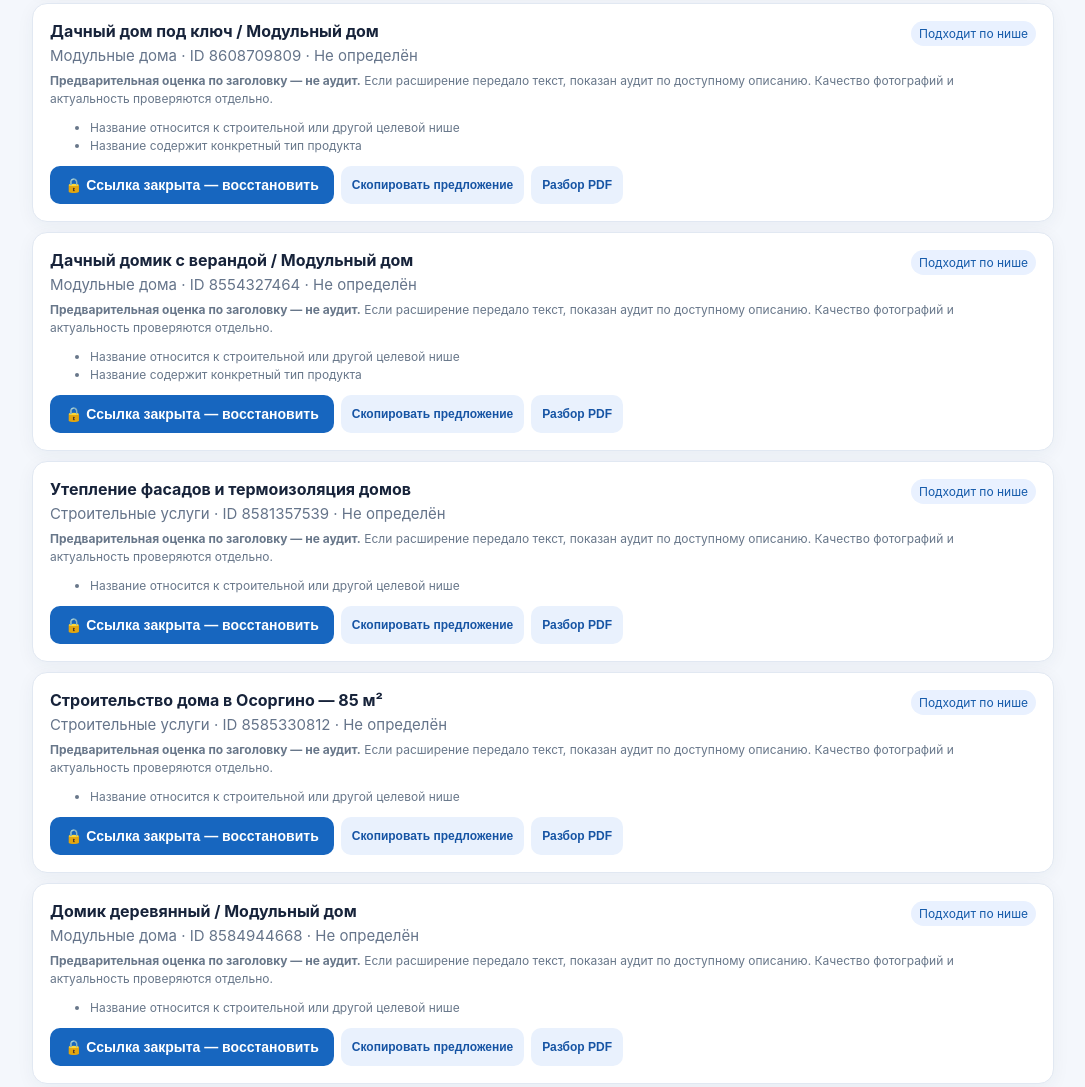
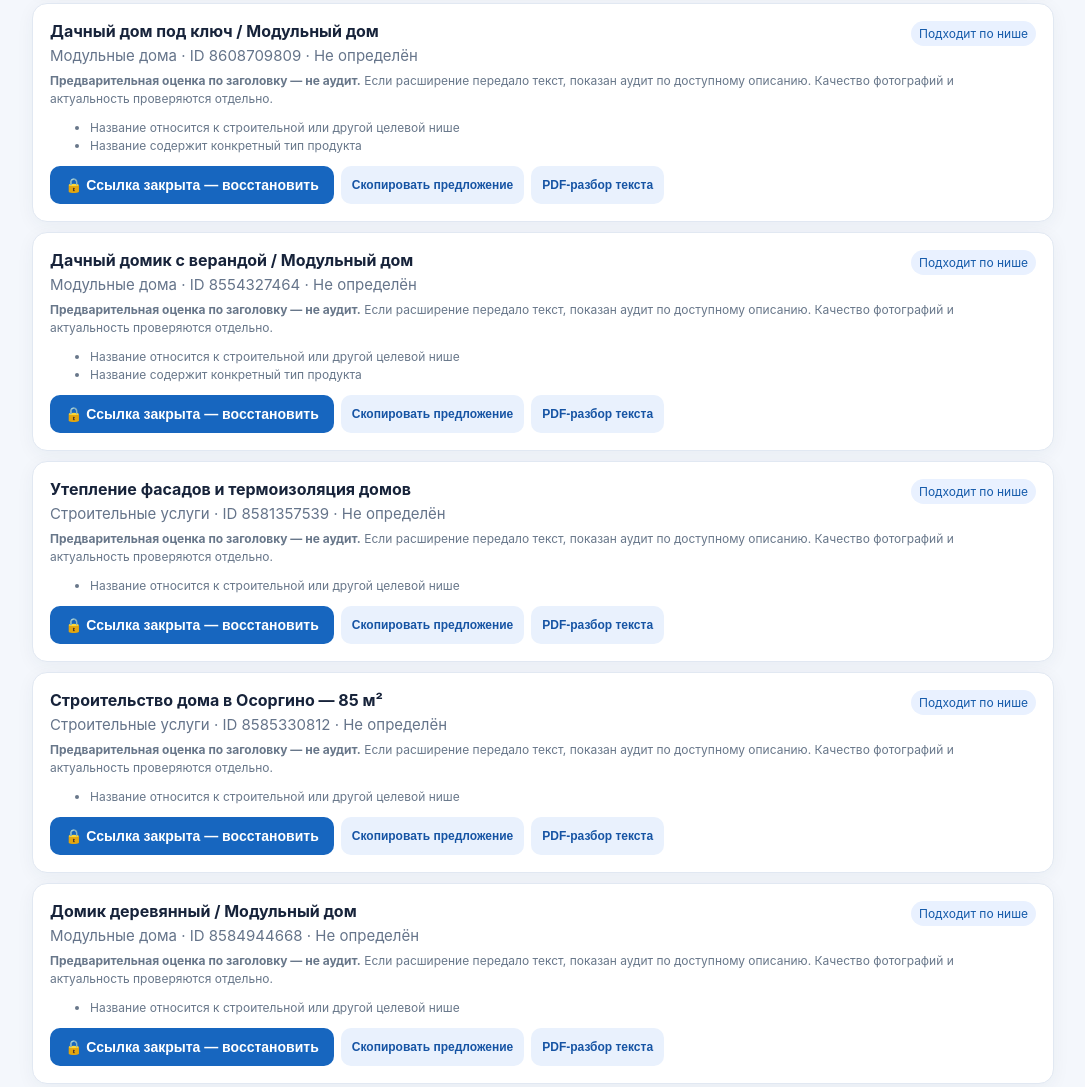
Before and after one commit to marbek1991-oss/avito-leads, a browser extension: page index.html in a window 1280 px wide. Shown: the part 970-2057 px from the top of the page, without its empty margins (97-1182 px from the left). Drawn offline with Linux system fonts and the light colour scheme.

Commit message:
Label PDF accurately as text-based analysis, not a full verified Avito audit

```diff
--- a/index.html
+++ b/index.html
@@ -558,7 +558,7 @@ function renderMailCandidates(){
   const reasons=assessment.reasons.map(reason=>'<li>'+esc(reason)+'</li>').join('');
   const audit=evidenceAudit(x);
   const auditHtml=x.auditDescription?'<div class="panel"><b>Аудит по предоставленным данным:</b> '+esc(audit.state)+(audit.issues.length?'<p><b>Возможные недостатки:</b> '+esc(audit.issues.join('; '))+'</p>':'<p>По проверенным признакам недостатков не обнаружено.</p>')+(audit.strengths.length?'<p><b>Подтверждено:</b> '+esc(audit.strengths.join('; '))+'</p>':'')+'</div>':'';
-  return '<article class="lead"><div class="leadhead"><div><h3>'+esc(x.name)+'</h3><div class="muted">'+esc(x.niche)+' · ID '+esc(x.itemId)+' · '+esc(x.city||'Город не определён')+'</div></div><span class="tag">'+esc(assessment.tier)+'</span></div><p class="hint"><b>Предварительная оценка по заголовку — не аудит.</b> Если расширение передало текст, показан аудит по доступному описанию. Качество фотографий и актуальность проверяются отдельно.</p><ul class="hint">'+reasons+'</ul><div class="actions">'+action+'<button data-mail-action="audit" data-mail-id="'+esc(x.itemId)+'">Проверить детали</button><button data-mail-action="offer" data-mail-id="'+esc(x.itemId)+'">Скопировать предложение</button><button data-mail-action="pdf" data-mail-id="'+esc(x.itemId)+'">Разбор PDF</button><button data-mail-action="promote" data-mail-id="'+esc(x.itemId)+'">Добавить после проверки</button><button data-mail-action="remove" data-mail-id="'+esc(x.itemId)+'">Убрать</button></div></article>';
+  return '<article class="lead"><div class="leadhead"><div><h3>'+esc(x.name)+'</h3><div class="muted">'+esc(x.niche)+' · ID '+esc(x.itemId)+' · '+esc(x.city||'Город не определён')+'</div></div><span class="tag">'+esc(assessment.tier)+'</span></div><p class="hint"><b>Предварительная оценка по заголовку — не аудит.</b> Если расширение передало текст, показан аудит по доступному описанию. Качество фотографий и актуальность проверяются отдельно.</p><ul class="hint">'+reasons+'</ul><div class="actions">'+action+'<button data-mail-action="audit" data-mail-id="'+esc(x.itemId)+'">Проверить детали</button><button data-mail-action="offer" data-mail-id="'+esc(x.itemId)+'">Скопировать предложение</button><button data-mail-action="pdf" data-mail-id="'+esc(x.itemId)+'">PDF-разбор текста</button><button data-mail-action="promote" data-mail-id="'+esc(x.itemId)+'">Добавить после проверки</button><button data-mail-action="remove" data-mail-id="'+esc(x.itemId)+'">Убрать</button></div></article>';
  }).join(''):'<div class="panel"><h3>Пока нет новых кандидатов</h3><p class="muted">Обнови список или выбери другой фильтр.</p></div>';
 }
 $('mailAuditFilter').onchange=renderMailCandidates;
```
